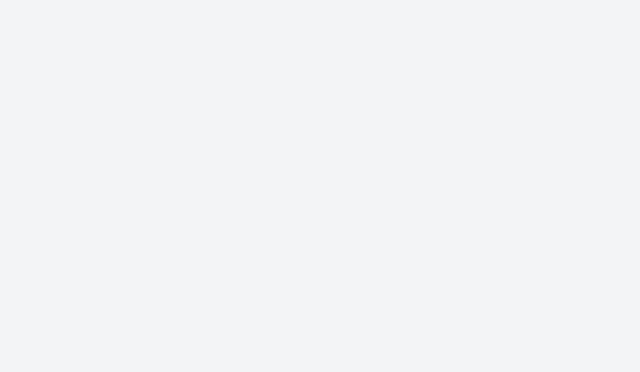
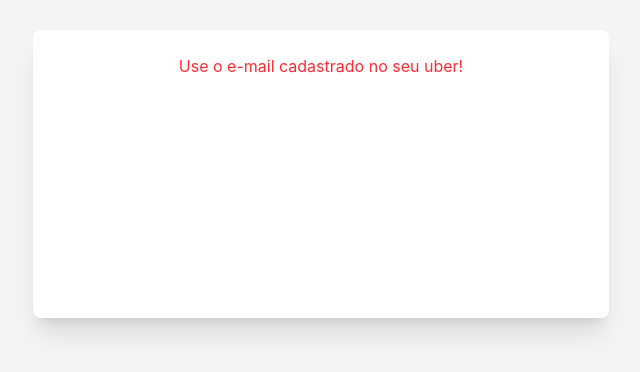
Before and after one commit to gabrielCos/uber_calculator, a React (Vite) app in the folder Frontend/: page / in a window 1280 px wide. Shown: the part 226-598 px from the top of the page, without its empty margins (319-959 px from the left). Built offline with nearby package versions, Linux system fonts and the light colour scheme.

Commit message:
Starting front

```diff
--- a/Frontend/src/App.tsx
+++ b/Frontend/src/App.tsx
@@ -1,12 +1,13 @@
-import { useState } from 'react'
 import './App.css'
+import LoginScreen from './Components/LoginScreen'
 
 function App() {
-  const [count, setCount] = useState(0)
 
   return (
     <>
-      <div className="bg-gray-100 w-screen h-screen"></div>
+      <div className="bg-gray-100 w-screen h-screen flex justify-center items-center">
+        <LoginScreen />
+      </div>
     </>
   )
 }
--- /dev/null
+++ b/Frontend/src/Components/LoginScreen.tsx
@@ -0,0 +1,11 @@
+import React from "react";
+
+const LoginScreen: React.FC = () => {
+    return (
+        <div className="bg-white w-144 h-72 shadow-xl rounded-lg flex justify-center pt-6">
+            <p className="text-red-500">Use o e-mail cadastrado no seu uber!</p>
+        </div>
+    )
+}
+
+export default LoginScreen;
```
